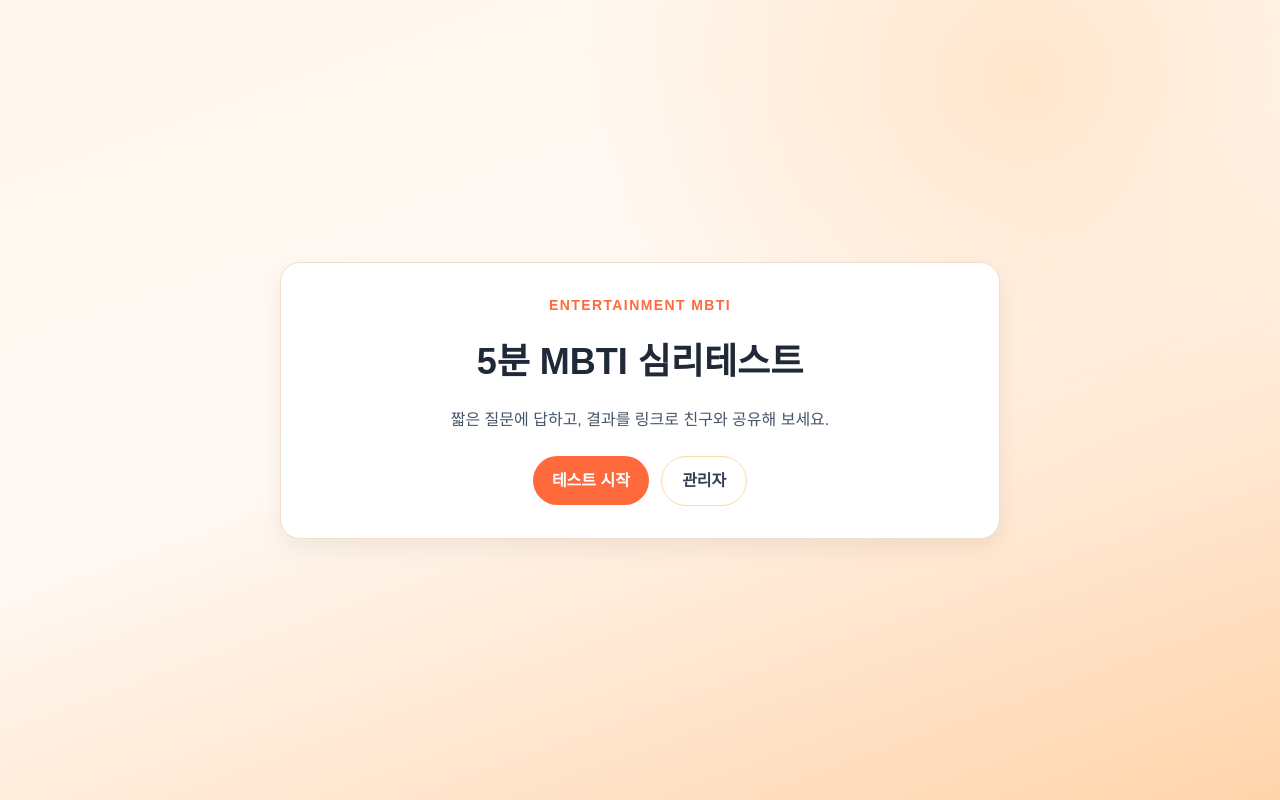
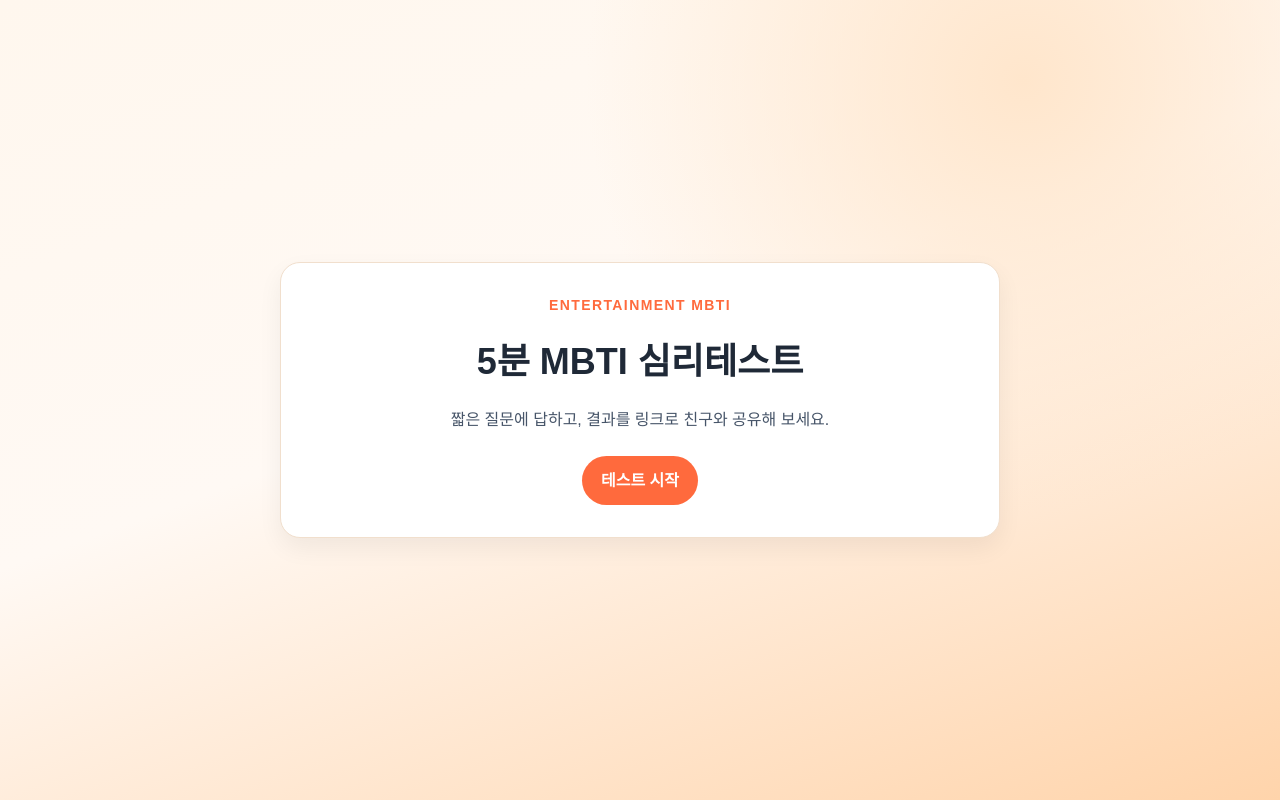
Before and after one commit to suwonryu/mbti, a Next.js app in the folder apps/web/: page / in a window 1280 px wide. Built offline with nearby package versions, Linux system fonts and the light colour scheme.

Commit message:
Remove admin button from landing page

```diff
--- a/apps/web/src/app/page.tsx
+++ b/apps/web/src/app/page.tsx
@@ -11,9 +11,6 @@ export default function LandingPage() {
           <Link className="mbti-button" href="/intro">
             테스트 시작
           </Link>
-          <Link className="rounded-full border border-orange-200 px-5 py-3 font-semibold text-slate-700" href="/admin/login">
-            관리자
-          </Link>
         </div>
       </section>
     </main>
```
